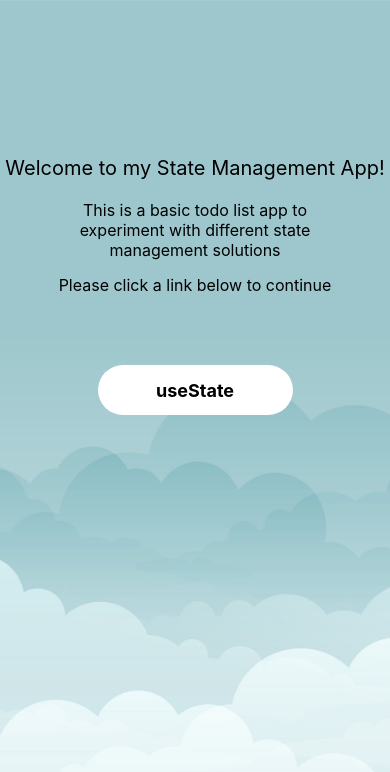
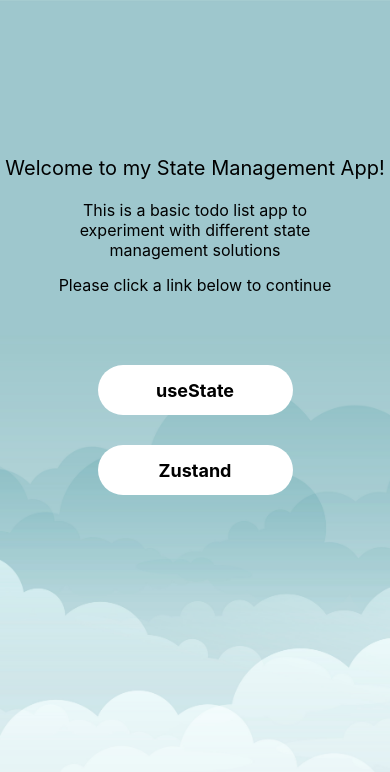
Before and after one commit to bfhcodehacker/react-native-state-mgmt, a React Native app: screen / in a window 390 px wide. Shown: the top 772 px of the page. Built offline with nearby package versions, Linux system fonts and the light colour scheme.

Commit message:
feat: add Zustand screen

```diff
--- a/App.tsx
+++ b/App.tsx
@@ -5,6 +5,7 @@
 
 import { HomeScreen } from './src/screens/Home';
 import { StateScreen } from './src/screens/State';
+import { ZustandScreen } from './src/screens/Zustand';
 
 const RootStack = createNativeStackNavigator({
   initialRouteName: 'Home',
@@ -26,6 +27,15 @@
           backgroundColor: '#F8C8DC'
         }
       }
+    },
+    Zustand: {
+      screen: ZustandScreen,
+      options: {
+        title: 'Zustand',
+        headerStyle: {
+          backgroundColor: '#48bfeeff'
+        }
+      }
     }
   },
 });
--- a/package.json
+++ b/package.json
@@ -21,7 +21,8 @@
     "react-native": "0.81.1",
     "react-native-safe-area-context": "^5.5.2",
     "react-native-screens": "^4.16.0",
-    "tsc-files": "^1.1.4"
+    "tsc-files": "^1.1.4",
+    "zustand": "^5.0.8"
   },
   "devDependencies": {
     "@babel/core": "^7.25.2",
--- a/src/components/TodoList.tsx
+++ b/src/components/TodoList.tsx
@@ -83,7 +83,7 @@
   }
 
   const clearAllTodos = () => {
-    props.updateTodos([]);
+    props.clearTodos();
     saveTodos([]);
   }
 
--- a/src/screens/Home.tsx
+++ b/src/screens/Home.tsx
@@ -9,7 +9,11 @@
   const navigation = useNavigation<NavigationProp<RootStackParamList>>();
 
   const goToStateScreen = () => {
-    navigation.navigate('State')
+    navigation.navigate('State');
+  };
+
+  const goToZustandScreen = () => {
+    navigation.navigate('Zustand');
   };
 
   return (
@@ -29,6 +33,14 @@
             <Text style={HomeStyles.buttonText}>useState</Text>
           </TouchableOpacity>
         </View>
+        <View style={HomeStyles.buttonView}>
+          <TouchableOpacity
+            onPress={goToZustandScreen}
+            style={HomeStyles.button}
+          >
+            <Text style={HomeStyles.buttonText}>Zustand</Text>
+          </TouchableOpacity>
+        </View>
       </ImageBackground>
 
   );
--- /dev/null
+++ b/src/screens/Zustand.tsx
@@ -0,0 +1,28 @@
+import { ImageBackground } from 'react-native';
+import { MainStyles } from '../styles/MainStyles';
+import { TodoList } from '../components/TodoList';
+import useTodoStore from '../stores/todoStore';
+import { TodoType } from '../types/TodoTypes';
+
+const background = require('../assets/backgrounds/cute-clouds.jpg');
+
+export function ZustandScreen() {
+  const todos = useTodoStore((state) => state.todos);
+  const updateTodos = useTodoStore((state) => state.setTodos);
+  const clearTodos = useTodoStore((state) => state.resetTodos);
+
+  const saveTodos = (todos: TodoType[]) => {
+    updateTodos(todos);
+  };
+
+  return (
+    <ImageBackground source={background} resizeMode='cover' style={MainStyles.background}>
+      <TodoList
+        todos={todos}
+        updateTodos={saveTodos}
+        clearTodos={clearTodos}
+        storageKey={'zustand-todos'}
+      />
+    </ImageBackground>
+  );
+}
--- /dev/null
+++ b/src/stores/todoStore.ts
@@ -0,0 +1,16 @@
+import { create } from 'zustand';
+import { TodoType } from '../types/TodoTypes';
+
+interface TodoState {
+  todos: TodoType[];
+  setTodos: (todos: TodoType[]) => void;
+  resetTodos: () => void;
+}
+
+const useTodoStore = create<TodoState>((set) => ({
+  todos: [{id: '21', text: 'initial todo', completed: false}],
+  setTodos: (todos) => set(() => ({ todos: todos })),
+  resetTodos: () => set({ todos: [] })
+}));
+
+export default useTodoStore;
```
Also changed, not shown: src/assets/backgrounds/cute-clouds.jpg (added), 1 other file (tests, documents, lock files or other folders).
